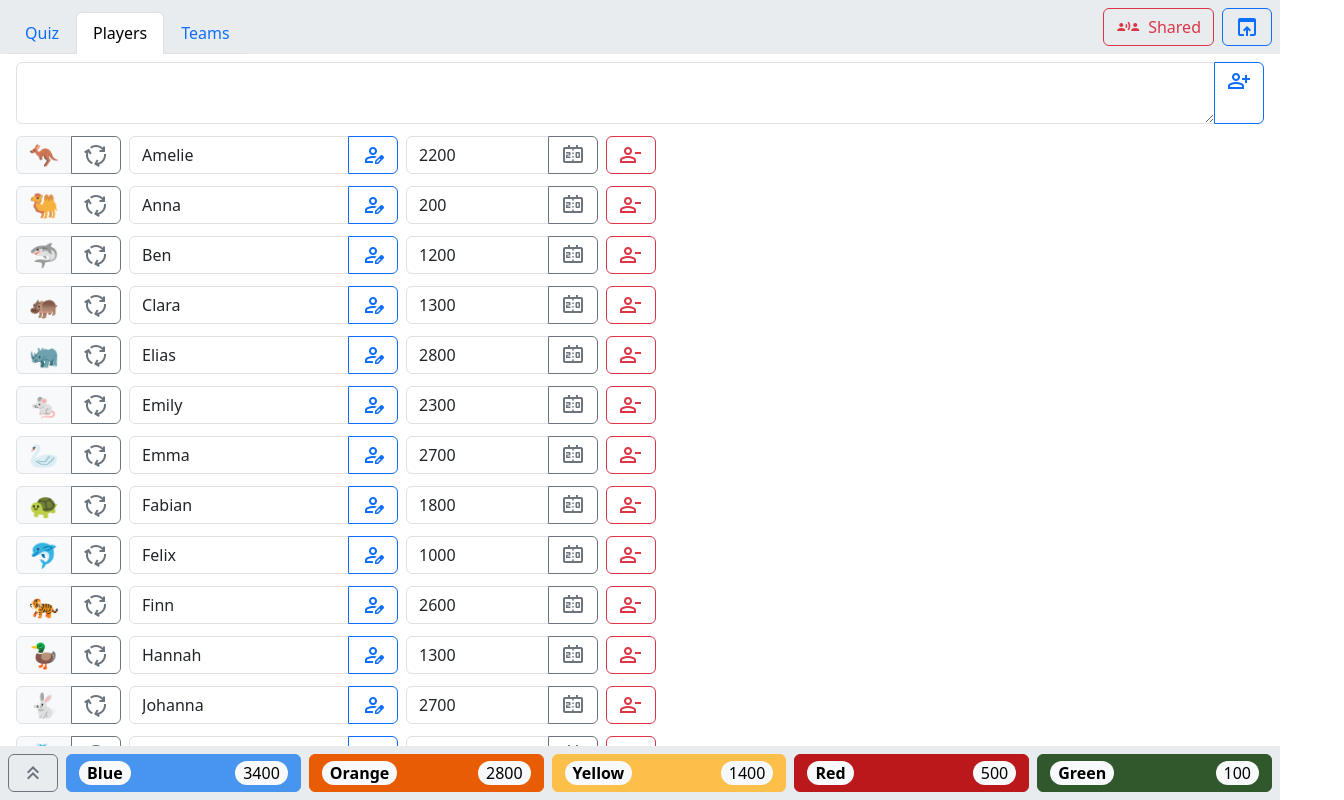
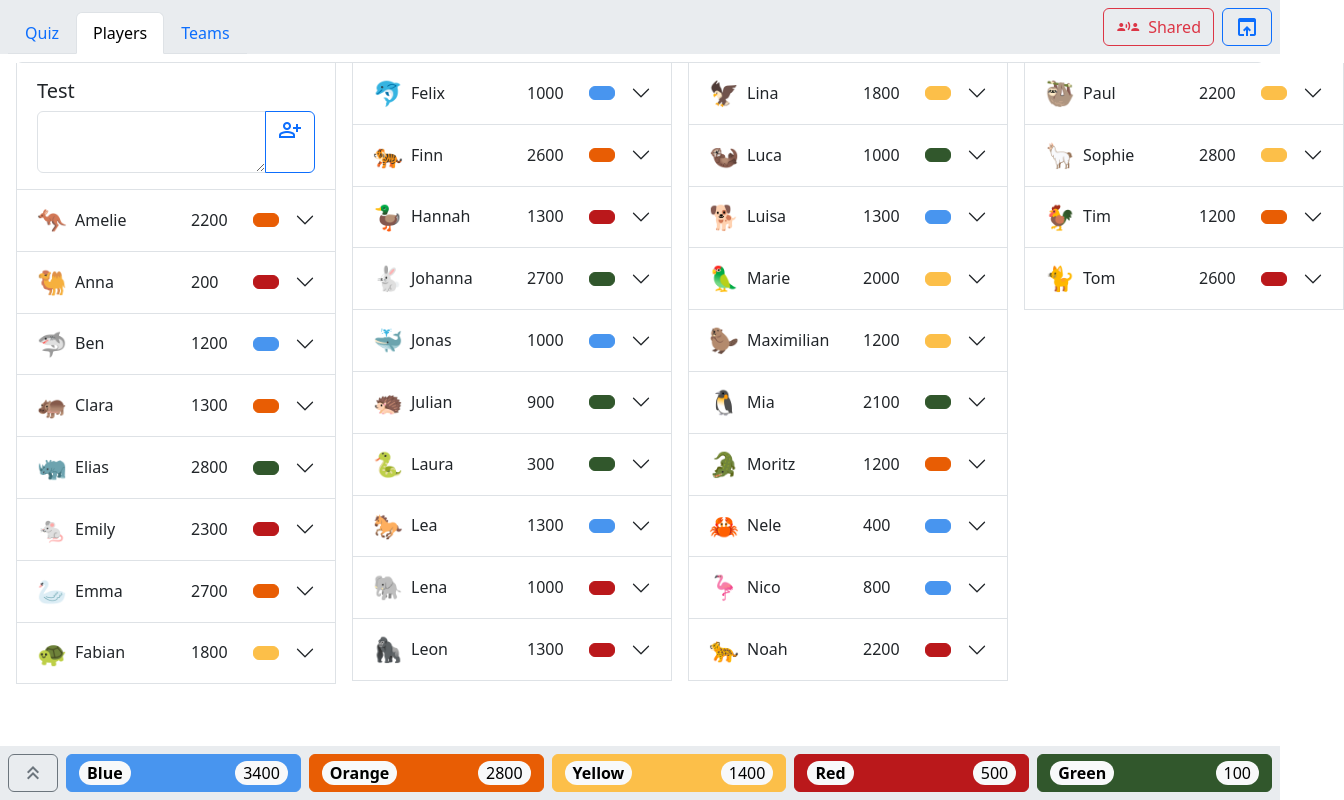
Before and after one commit to tdreja/single-page-quiz, a React (Vite) app: page / in a window 1280 px wide. Both pictures are taken after a click on the item "Players". Shown: the top 800 px of the page, 1344 px wide, since content can reach past the window. Built offline with nearby package versions, Linux system fonts and the light colour scheme.

Commit message:
feat(Player): add accordion

```diff
--- /dev/null
+++ b/src/components/common/AccordionItem.tsx
@@ -0,0 +1,30 @@
+import React, { ReactElement, ReactNode } from 'react';
+
+export interface AccordionProps extends React.DetailedHTMLProps<React.HTMLAttributes<HTMLDivElement>, HTMLDivElement> {
+    isExpanded: () => boolean,
+    toggle: () => void,
+    headerChildren?: ReactNode | undefined,
+}
+
+export const AccordionItem = (props: AccordionProps): ReactElement => {
+    return (
+        <div {...props} className={`${props.className || ''} accordion-item border-top-0 border-start border-end border-bottom`}>
+            <h2 className="accordion-header">
+                <button
+                    className={`accordion-button ${props.isExpanded() ? '' : 'collapsed'}`}
+                    type="button"
+                    onClick={props.toggle}
+                >
+                    {props.headerChildren}
+                </button>
+            </h2>
+            <div
+                className={`accordion-collapse collapse ${props.isExpanded() ? 'show' : ''}`}
+            >
+                <div className="accordion-body">
+                    {props.children}
+                </div>
+            </div>
+        </div>
+    );
+};
--- a/src/components/common/TeamColorButton.tsx
+++ b/src/components/common/TeamColorButton.tsx
@@ -1,8 +1,6 @@
 import React, { ReactElement } from 'react';
 import { TeamColor } from '../../model/game/team';
 import { backgroundColor, hoverColor, textColor } from './Colors';
-// https://fonts.google.com/icons
-import 'material-symbols';
 
 interface ColorChangeProps extends React.DetailedHTMLProps<React.HTMLAttributes<HTMLSpanElement>, HTMLSpanElement> {
     color: TeamColor,
--- a/src/components/player/PlayerModerationView.tsx
+++ b/src/components/player/PlayerModerationView.tsx
@@ -1,16 +1,21 @@
 import React, { ReactElement, useCallback, useContext, useState } from 'react';
 import { Game } from '../../model/game/game';
 import { GameContext, GameEventContext } from '../common/GameContext';
-import { sortPlayersByName } from '../../model/game/player';
-import { PlayerForm } from './PlayerForm';
+import { Emoji, sortPlayersByName } from '../../model/game/player';
 import { I18N } from '../../i18n/I18N';
 import { AddPlayerEvent } from '../../events/setup-events';
+import { AccordionItem } from '../common/AccordionItem';
+import { EmojiView } from '../common/EmojiView';
+import { TeamColorButton } from '../common/TeamColorButton';
+// https://fonts.google.com/icons
+import 'material-symbols';
 
 export const PlayerModerationView = (): ReactElement | undefined => {
     const game = useContext<Game>(GameContext);
     const onGameEvent = useContext(GameEventContext);
     const i18n = useContext(I18N);
     const [newPlayersText, setNewPlayersText] = useState<string>('');
+    const [expanded, setExpanded] = useState<Emoji | null>(null);
 
     const addNewPlayers = useCallback(() => {
         const input = newPlayersText.trim();
@@ -26,8 +31,25 @@ export const PlayerModerationView = (): ReactElement | undefined => {
         setNewPlayersText('');
     }, [newPlayersText, onGameEvent]);
 
+    const toggle = useCallback((emoji: Emoji) => {
+        if (expanded === emoji) {
+            setExpanded(null);
+        } else {
+            setExpanded(emoji);
+        }
+    }, [expanded]);
+
     return (
-        <div className="d-flex flex-wrap flex-row" style={{ gap: '0.75rem 3rem' }}>
+        <div
+            className="accordion accordion-flush d-flex flex-column flex-wrap border-top rounded-top column-gap-3 justify-content-start align-content-start"
+            style={{ maxHeight: 'calc(100vh - 8rem)' }}
+        >
+            <div
+                className="accordion-item border-top-0 border-start border-end border-bottom"
+                style={{ minWidth: '20rem' }}
+            >
+                <div className="accordion-body">
+                    <h5>Test</h5>
                     <div className="input-group">
                         <textarea
                             className="form-control"
@@ -42,9 +64,34 @@ export const PlayerModerationView = (): ReactElement | undefined => {
                             person_add
                         </span>
                     </div>
+                </div>
+            </div>
             {
                 Array.from(game.players.values()).sort(sortPlayersByName).map((player) =>
-                    <PlayerForm key={`form-${player.emoji}`} player={player} />)
+                    (
+                        <AccordionItem
+                            key={`player-${player.emoji}`}
+                            isExpanded={() => expanded === player.emoji}
+                            toggle={() => toggle(player.emoji)}
+                            style={{ minWidth: '20rem' }}
+                            headerChildren={
+                                <div
+                                    className="d-inline-grid gap-2 w-100 me-3"
+                                    style={{ gridTemplateColumns: 'auto 2fr 1fr auto', alignItems: 'center' }}
+                                >
+                                    <EmojiView
+                                        emoji={player.emoji}
+                                        style={{ fontSize: '1.5em' }}
+                                    />
+                                    <span>{player.name}</span>
+                                    <span>{player.points}</span>
+                                    {player.team && <TeamColorButton color={player.team} />}
+                                </div>
+                            }
+                        >
+                            Hallo Welt
+                        </AccordionItem>
+                    ))
             }
         </div>
     );
--- a/src/components/player/PlayerParticipantsView.tsx
+++ b/src/components/player/PlayerParticipantsView.tsx
@@ -1,8 +1,10 @@
-import React, { ReactElement, useContext } from 'react';
+import React, { ReactElement, useCallback, useContext, useState } from 'react';
 import { Game } from '../../model/game/game';
 import { GameContext } from '../common/GameContext';
 import { I18N, Labels } from '../../i18n/I18N';
-import { Player, sortPlayersByName } from '../../model/game/player';
+import { allEmojis, Emoji, Player, sortPlayersByName } from '../../model/game/player';
+import { AccordionItem } from '../common/AccordionItem';
+import { EmojiView } from '../common/EmojiView';
 
 interface PlayerProps {
     player: Player,
@@ -20,12 +22,48 @@ const ReadOnlyPlayer = ({ player, i18n }: PlayerProps): ReactElement => {
 export const PlayerParticipantsView = (): ReactElement => {
     const game = useContext<Game>(GameContext);
     const i18n = useContext(I18N);
+    const [collapsed, setCollapsed] = useState<Array<Emoji>>(allEmojis());
+
+    const toggle = useCallback((emoji: Emoji) => {
+        const copy = Array.from(collapsed);
+        if (copy.includes(emoji)) {
+            setCollapsed(copy.filter((e) => e !== emoji));
+        } else {
+            copy.push(emoji);
+            setCollapsed(copy);
+        }
+    }, [collapsed]);
 
     return (
-        <div className="d-flex flex-wrap flex-column" style={{ gap: '0.75rem 3rem' }}>
+        <div
+            id="all-players"
+            className="accordion d-flex flex-column flex-wrap border-top rounded-top"
+            style={{ maxHeight: 'calc(100vh - 8rem)' }}
+        >
             {
                 Array.from(game.players.values()).sort(sortPlayersByName).map((player) =>
-                    <ReadOnlyPlayer key={`form-${player.emoji}`} player={player} i18n={i18n} />)
+                    (
+                        <AccordionItem
+                            key={`player-${player.emoji}`}
+                            isExpanded={() => !collapsed.includes(player.emoji)}
+                            toggle={() => toggle(player.emoji)}
+                            headerChildren={
+                                <div
+                                    className="d-inline-grid gap-2 align-items-center w-100 me-3"
+                                    style={{ gridTemplateColumns: '1fr 4fr 2fr' }}
+                                >
+                                    <EmojiView
+                                        emoji={player.emoji}
+                                        style={{ fontSize: '1.5em' }}
+                                    />
+                                    <span>{player.name}</span>
+                                    <span>{player.points}</span>
+                                </div>
+                            }
+                        >
+                            Hallo Welt
+                        </AccordionItem>
+                    ))
             }
         </div>
     );
```
Lines whose indentation alone changed are shown as unchanged.
